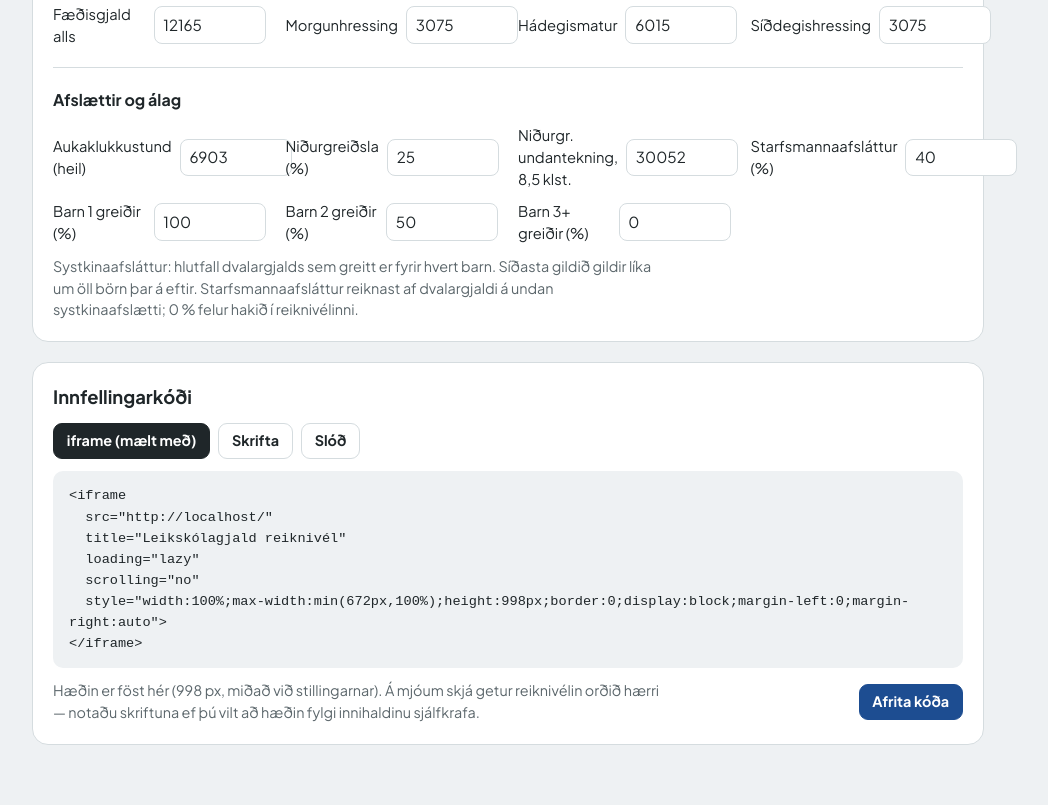
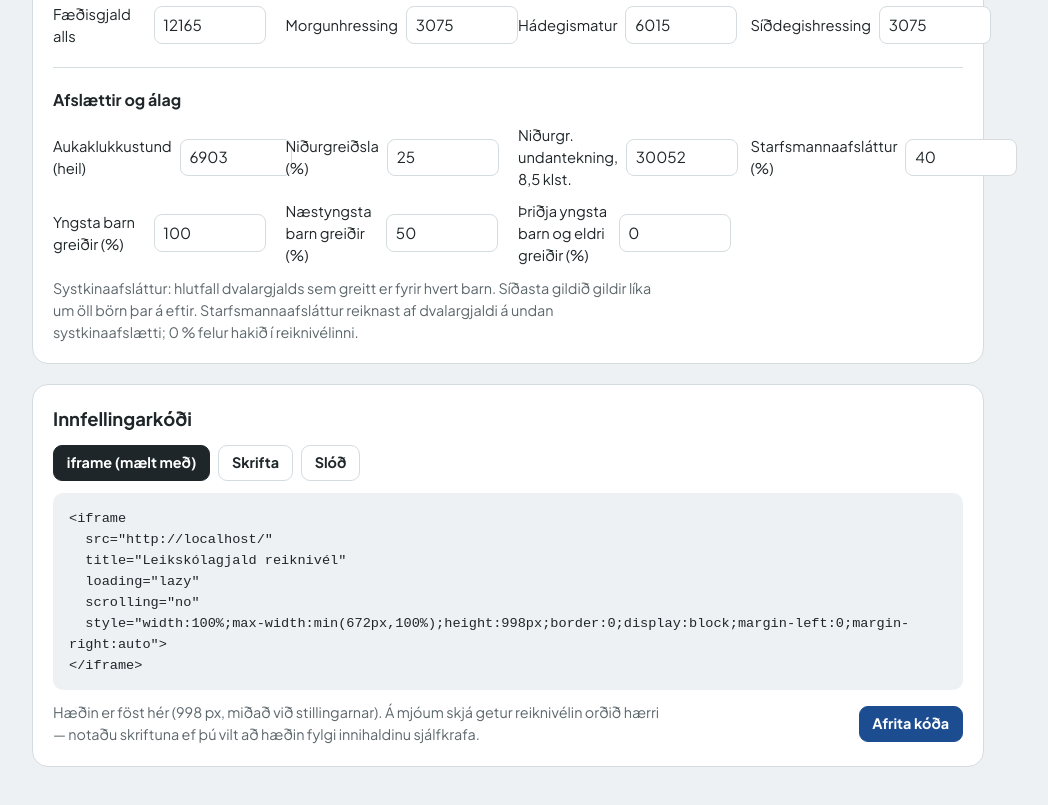
Before and after one commit to Reykjanesbaer/leikskolagjald-reiknivel, a plain HTML site: page ritstjorn/index.html in a window 1280 px wide. Shown: the part 2557-3362 px from the top of the page, without its empty margins (132-1180 px from the left). Drawn offline with Linux system fonts and the light colour scheme.

Commit message:
Heiti barna eftir aldri og sumarundantekning námsmanna
- Börnin heita nú eftir aldri í stað númers (Yngra/Eldra barn, Yngsta/
  Næstelsta/Elsta barn …), því reglurnar segja að yngsta barnið greiði
  alltaf fullt gjald og afsláttur reiknist af gjaldi eldri systkina.
  Útreikningurinn er óbreyttur.
- Lýsing niðurgreiðsluhaksins nefnir að niðurgreiðsla námsmanna gildi
  ekki 1. júní–31. ágúst. Fer enn í eina línu, hæðin óbreytt.

Co-Authored-By: Claude Opus 5.5 <noreply@anthropic.com>
Claude-Session: https://claude.ai/code/session_017xmjJr4zfEkRyJ76b3w7u7

```diff
--- a/index.html
+++ b/index.html
@@ -49,7 +49,7 @@
         <input type="checkbox" id="subsidized">
         <div>
           <label for="subsidized">Niðurgreitt dvalargjald</label>
-          <p>Fyrir einstæða foreldra og námsmenn í fullu dagnámi.</p>
+          <p>Fyrir einstæða foreldra og námsmenn í fullu dagnámi. Námsmenn: gildir ekki 1. júní–31. ágúst.</p>
         </div>
       </div>
       <div class="checkbox" id="staffBox">
--- a/reiknivel/reiknivel.js
+++ b/reiknivel/reiknivel.js
@@ -122,7 +122,7 @@
       var d = document.createElement('div');
       d.className = 'child';
       var h = document.createElement('h3');
-      h.textContent = 'Barn ' + barn.nr;
+      h.textContent = R.heitiBarns(barn.nr - 1, r.born.length);
       d.appendChild(h);
       lina(d, 'Dvalargjald:', R.kr(barn.dvalargjald));
       if (barn.starfsmannaafslattur > 0) {
--- a/reiknivel/utreikningur.js
+++ b/reiknivel/utreikningur.js
@@ -174,6 +174,29 @@
   }
 
   /*
+   * Heiti barns nr. i (0-grunnað) af fjoldi börnum, raðað frá yngsta.
+   * Reglurnar segja að yngsta barnið greiði alltaf fullt gjald og að
+   * systkinaafsláttur reiknist af gjaldi eldri systkina, svo röðin í
+   * reiknivélinni er frá yngsta til elsta.
+   *
+   *   1 barn:    Barn
+   *   2 börn:    Yngra barn, Eldra barn
+   *   3 börn:    Yngsta barn, Næstelsta barn, Elsta barn
+   *   4+ börn:   Yngsta barn, Næstyngsta barn, Þriðja yngsta barn, … Elsta barn
+   */
+  var RADTOLUR = ['Þriðja', 'Fjórða', 'Fimmta', 'Sjötta', 'Sjöunda', 'Áttunda', 'Níunda'];
+
+  function heitiBarns(i, fjoldi) {
+    if (fjoldi <= 1) return 'Barn';
+    if (fjoldi === 2) return i === 0 ? 'Yngra barn' : 'Eldra barn';
+    if (i === 0) return 'Yngsta barn';
+    if (i === fjoldi - 1) return 'Elsta barn';
+    if (fjoldi === 3) return 'Næstelsta barn';
+    if (i === 1) return 'Næstyngsta barn';
+    return (RADTOLUR[i - 2] || (i + 1) + '.') + ' yngsta barn';
+  }
+
+  /*
    * Starfsmannaafsláttur af dvalargjaldi, í krónum. Reiknast eingöngu af
    * tímagjaldi (aldrei af fæðisgjaldi). Gjaldið sem eftir stendur er
    * námundað upp, eins og niðurgreiðslan, svo afslátturinn er aldrei
@@ -278,6 +301,7 @@
     nidurgreittGjald: nidurgreittGjald,
     systkinahlutfall: systkinahlutfall,
     starfsmannaafslattur: starfsmannaafslattur,
+    heitiBarns: heitiBarns,
     reikna: reikna,
     faedisgjaldSumma: faedisgjaldSumma
   };
--- a/ritstjorn/index.html
+++ b/ritstjorn/index.html
@@ -451,7 +451,8 @@
     });
     numRow(misc, 'Starfsmannaafsláttur (%)', 'starfsmannaafslattur');
     prices.systkinaafslattur.forEach(function (_, i) {
-      numRow(misc, 'Barn ' + (i + 1) + (i === prices.systkinaafslattur.length - 1 ? '+' : '') + ' greiðir (%)',
+      var sidast = i === prices.systkinaafslattur.length - 1;
+      numRow(misc, R.heitiBarns(i, 10) + (sidast && i > 0 ? ' og eldri' : '') + ' greiðir (%)',
         'systkina.' + i);
     });
     pricesToForm();
```
Also changed, not shown: test/utreikningur.test.js (+15 -0 lines).
